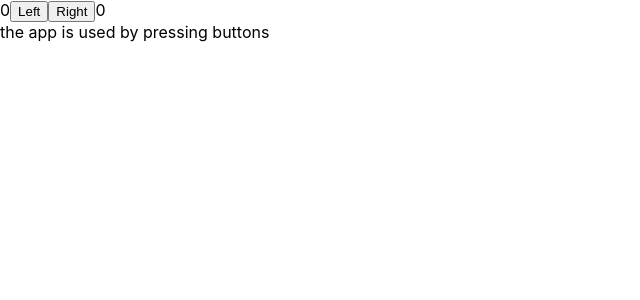
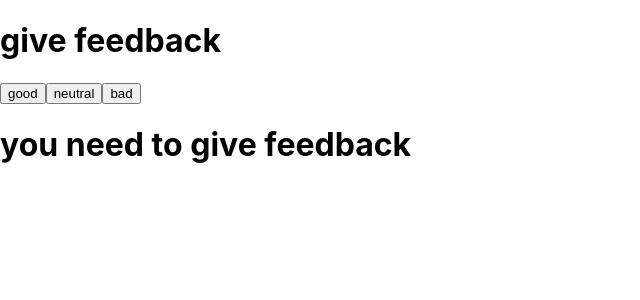
Before and after one commit to k-man-null/part1, a React (Create React App) app: page / in a window 1280 px wide. Shown: the top 300 px of the page, without its empty margins (0-640 px from the left). Built offline with nearby package versions, Linux system fonts and the light colour scheme; the HTML template or start-up script is replaced by a standard one.

Commit message:
Refactored Unicafe

```diff
--- a/src/App.js
+++ b/src/App.js
@@ -1,44 +1,65 @@
 import React, { useState } from "react"
+const StatisticLine = (props) => {
+  return (
+    <>
+        <tr>
+          <td>{props.text}</td>
+          <td>{props.value}</td>
+        </tr>
+    </>
+  )
+}
 
-const History = (props) => {
-  if (props.allClicks.length === 0) {
+const Statistics = (props) => {
+  console.log('Recieved props', props)
+  if (props.all ===0) {
     return (
-      <div>
-        the app is used by pressing buttons
-      </div>
+      <>
+      <h1 alt="Titele"> give feedback</h1>
+      <button onClick={props.handleGood}>good</button>
+      <button onClick={props.handleNeutral}>neutral</button>
+      <button onClick={props.handleBad}>bad</button>
+      <h1 alt="Title">you need to give feedback</h1>
+      </>
     )
   }
+  return (
+    <>
+    <h1> give feedback</h1>
+      <button onClick={props.handleGood}>good</button>
+      <button onClick={props.handleNeutral}>neutral</button>
+      <button onClick={props.handleBad}>bad</button>
+      <h1>statistics</h1>
+      <table>
+        <tbody>
+        <StatisticLine text="good" value={props.good}/>
+        <StatisticLine text="neutral" value={props.neutral}/>
+        <StatisticLine text="bad" value= {props.bad}/>
+        <StatisticLine text="all" value={props.all}/>
+        <StatisticLine text="average" value={props.average}/>
+        <StatisticLine text="positive" value={props.positive}/>
+        </tbody>
+      </table>
+    </>
+  )
 
+}
+
+const App = () => {
+  const [good, setGood] = useState(0)
+  const [neutral, setNeutral] = useState(0)
+  const [bad, setBad] = useState(0)
+  const handleGood = () => setGood(good + 1)
+  const handleNeutral = ()=> setNeutral(neutral+ 1)
+  const handleBad = ()=> setBad(bad + 1)
+  const average = (good*1 + bad*-1)/(good+bad+neutral)
+  let all = good+neutral+bad
+  let positive = good/all*100 + '%'
   return (
     <div>
-      button press history: {props.allClicks.join(' ')}
+      <Statistics good={good} neutral={neutral} bad={bad} all={all} average={average} positive={positive} handleGood={handleGood} handleNeutral={handleNeutral} handleBad={handleBad}/>
     </div>
   )
 }
-const App = () => {
 
-const [left, setLeft] = useState(0)
-const [right, setRight] = useState(0)
-const [allClicks, setAll] = useState([])
-
-const handleLeftClick = () => {
-  setAll(allClicks.concat('L'))
-  setLeft(left + 1)
-}
-//'concat' is preferred to 'push' because it returns a copy of the array
-const handRightClick = () => {
-  setAll(allClicks.concat('R'))
-  setRight(right + 1)
-}
-
-return(
-  <div>
-    {left}
-    <button onClick={handleLeftClick}>Left</button>
-    <button onClick={handRightClick}>Right</button>
-    {right}
-    <History allClicks={allClicks}/>
-  </div>
-)
-}
 export default App
```
